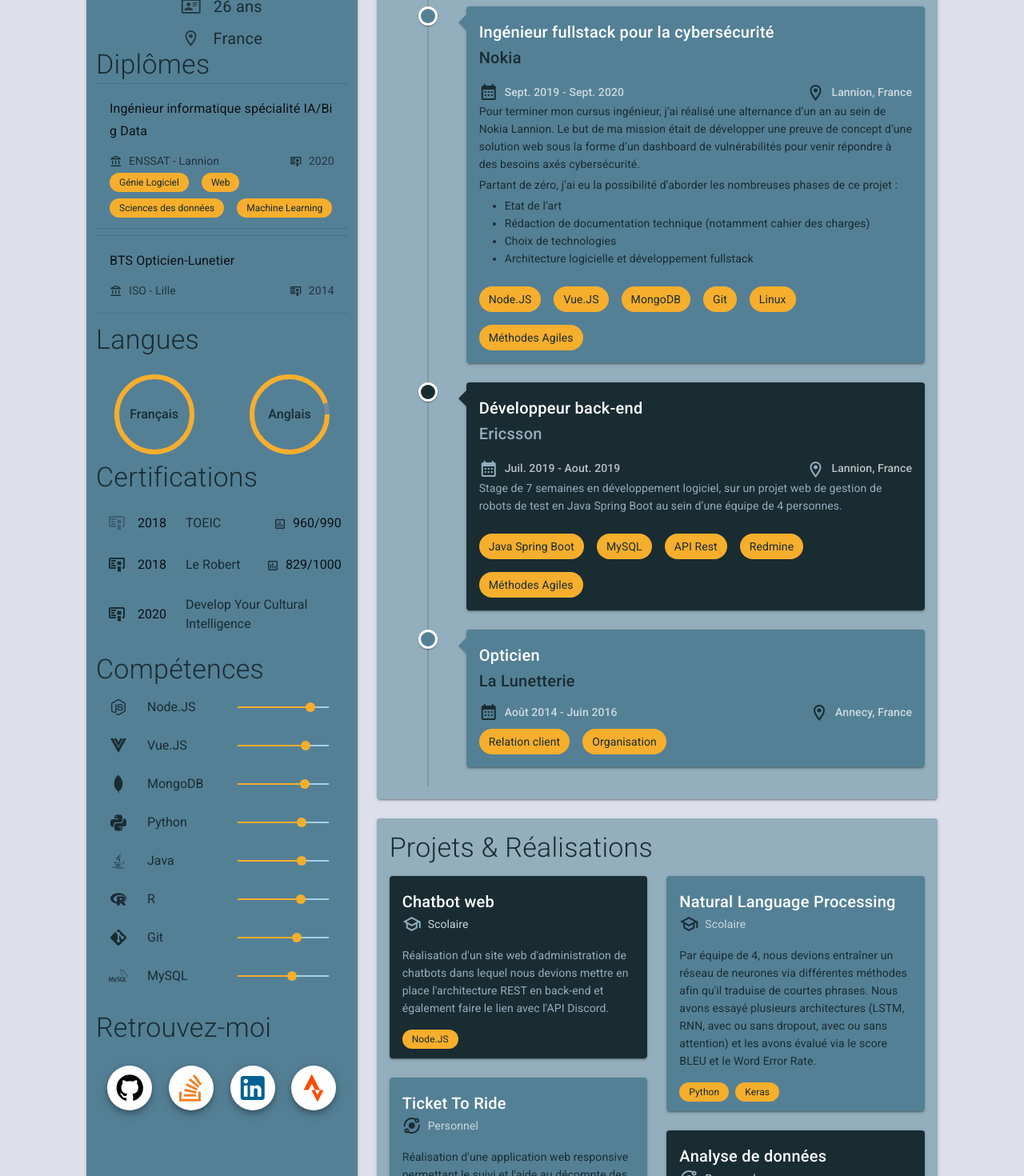
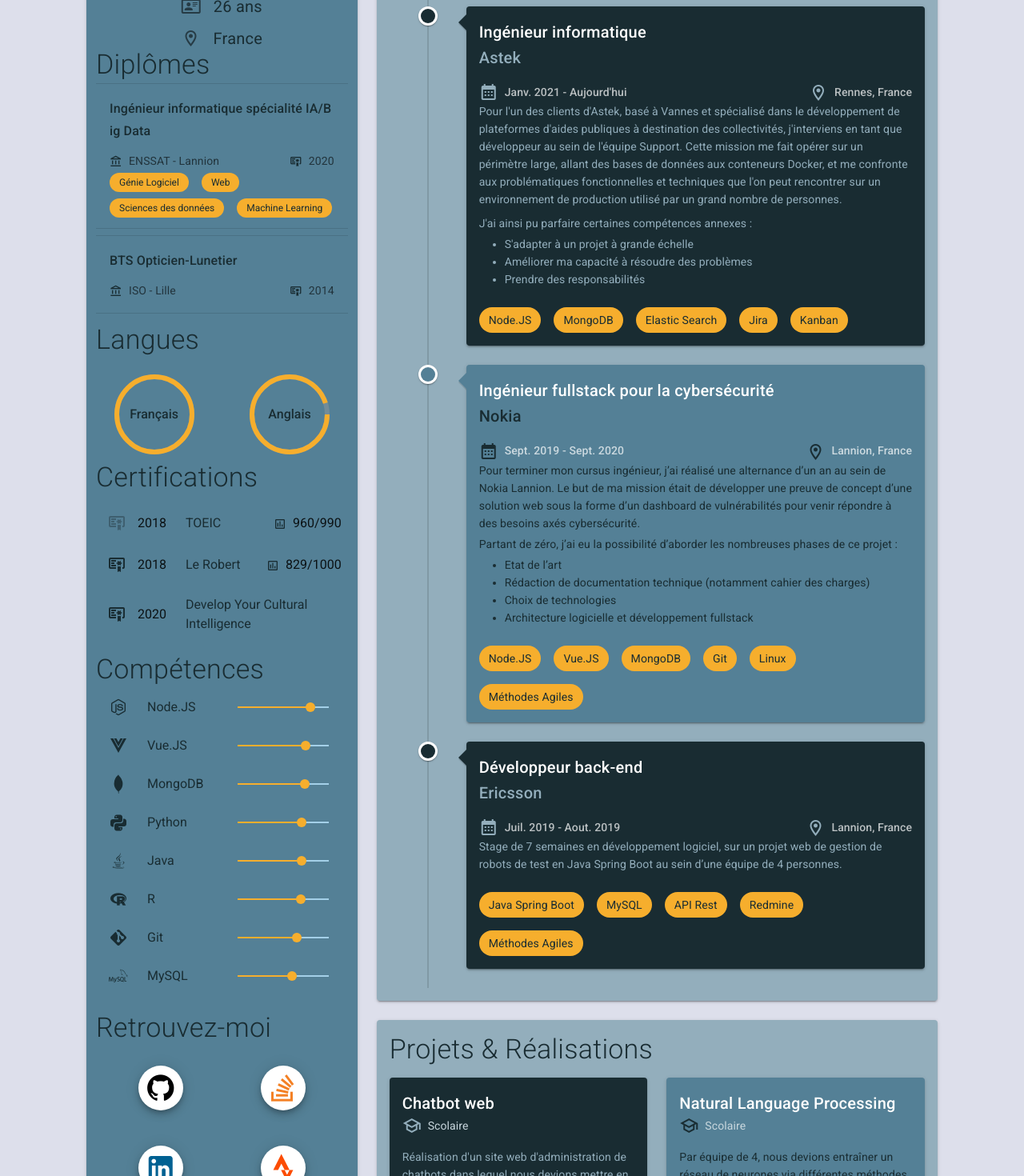
Before and after one commit to jrmdel/jrmdel.github.io, a Vue app: page / in a window 1280 px wide. Shown: the part 520-1990 px from the top of the page at 80% size. Built offline with nearby package versions, Linux system fonts and the light colour scheme.

Commit message:
feat(experience): add new experience

```diff
--- a/src/components/Diploma.vue
+++ b/src/components/Diploma.vue
@@ -9,7 +9,7 @@
                     <v-divider></v-divider>
                     <v-card outlined color="primary">
                         <v-card-title>
-                            <span class="text-subtitle-1">{{d.title}}</span>
+                            <span class="text-subtitle-1 tertiary--text font-weight-medium">{{d.title}}</span>
                         </v-card-title>
                         <v-card-subtitle>
                             <v-row align="center" justify="space-between">
--- a/src/components/Experiences.vue
+++ b/src/components/Experiences.vue
@@ -4,19 +4,29 @@
         <v-card-text>
             <div class="hidden-xs-only">
                 <v-timeline dense align-top>
+                    <v-timeline-item small color="tertiary">
+                        <Astek/>
+                    </v-timeline-item>
                     <v-timeline-item small color="primary">
                         <Nokia/>
                     </v-timeline-item>
                     <v-timeline-item small color="tertiary">
                         <Ericsson/>
                     </v-timeline-item>
+                    <!--
                     <v-timeline-item small color="primary">
                         <Lunetterie/>
                     </v-timeline-item>
+                    -->
                 </v-timeline>
             </div>
             <div class="hidden-sm-and-up">
                 <v-container fluid>
+                    <v-row>
+                        <v-col cols="12">
+                            <Astek/>
+                        </v-col>
+                    </v-row>
                     <v-row>
                         <v-col cols="12">
                             <Nokia/>
@@ -27,11 +37,13 @@
                             <Ericsson/>
                         </v-col>
                     </v-row>
+                    <!--
                     <v-row>
                         <v-col cols="12">
                             <Lunetterie/>
                         </v-col>
                     </v-row>
+                    -->
                 </v-container>
             </div>
         </v-card-text>
@@ -41,13 +53,15 @@
 <script>
 import Nokia from "@/components/experiences/Nokia";
 import Ericsson from "@/components/experiences/Ericsson";
-import Lunetterie from "@/components/experiences/Lunetterie";
+//import Lunetterie from "@/components/experiences/Lunetterie";
+import Astek from '@/components/experiences/Astek.vue';
 
 export default {
     components:{
+        Astek,
         Nokia,
         Ericsson,
-        Lunetterie
+        //Lunetterie
     },
 }
 </script>
--- a/src/components/FindMe.vue
+++ b/src/components/FindMe.vue
@@ -5,7 +5,7 @@
                 <v-col>Retrouvez-moi</v-col>
             </v-row>
             <!--Standard display except on medium screens-->
-            <v-row align="center" justify="space-around" class="pa-4 hidden-md-only">
+            <v-row align="center" justify="space-around" class="pa-4 hidden-md-and-up">
                 <v-tooltip bottom v-for="(site,i) in sites" :key="i">
                     <template v-slot:activator="{ on, attrs }">
                         <v-btn v-bind="attrs" v-on="on" fab :color="site.back" :href="site.link" target="_blank">
@@ -16,9 +16,9 @@
                 </v-tooltip>
             </v-row>
             <!--Visible as 2 rows only on md-->
-            <v-row align="center" class="pa-4 hidden-sm-and-down hidden-lg-and-up">
+            <v-row align="center" class="pa-4 hidden-sm-and-down">
                 <v-col cols="6" v-for="(site,i) in sites" :key="i">
-                    <v-row justify="center" class="mb-4">
+                    <v-row justify="center" class="mb-4 mb-md-8">
                         <v-tooltip bottom transition="scale-transition">
                             <template v-slot:activator="{ on, attrs }">
                                 <v-btn fab v-bind="attrs" v-on="on" :color="site.back" :href="site.link" target="_blank">
--- /dev/null
+++ b/src/components/experiences/Astek.vue
@@ -0,0 +1,59 @@
+<template>
+    <v-hover v-slot="{ hover }">
+        <v-card dark color="tertiary">
+            <v-card-title class="text-wrap">Ingénieur informatique</v-card-title>
+            <v-card-subtitle>
+                <span class="primaryLight--text text-h6">Astek</span>
+            </v-card-subtitle>
+            <v-card-text class="mt-n3 text-subtitle-2 ">
+                <v-row align="center" justify="space-between">
+                    <v-col cols="auto">
+                        <v-icon color="primaryLight">mdi-calendar-month</v-icon>
+                        <span class="ml-2">Janv. 2021 - Aujourd'hui</span>
+                    </v-col>
+                    <v-col cols="auto">
+                        <v-icon color="primaryLight">mdi-map-marker-outline</v-icon>
+                        <span class="ml-2">Rennes, France</span>
+                    </v-col>
+                </v-row>
+            </v-card-text>
+            <v-card-text class="mt-n8 primaryLight--text">
+                <div>
+                    Pour l'un des clients d'Astek, basé à Vannes et spécialisé dans le développement de plateformes
+                    d'aides publiques à destination des collectivités, j'interviens en tant que développeur
+                    au sein de l'équipe Support. Cette mission me fait opérer sur un périmètre large, allant des
+                    bases de données aux conteneurs Docker, et me confronte aux problématiques fonctionnelles et techniques
+                    que l'on peut rencontrer sur un environnement de production utilisé par un grand nombre de personnes.
+                </div>
+                <div class="mt-2">
+                            J'ai ainsi pu parfaire certaines compétences annexes :
+                        </div>
+                        <ul class="ml-2 mt-1">
+                            <li>S'adapter à un projet à grande échelle</li>
+                            <li>Améliorer ma capacité à résoudre des problèmes</li>
+                            <li>Prendre des responsabilités</li>
+                        </ul>
+                <v-expand-transition>
+                    <div v-if="hover">
+
+                    </div>
+                </v-expand-transition>
+            </v-card-text>
+            <v-card-actions>
+                <v-row no-gutters class="mt-n2">
+                    <v-col cols="auto" v-for="(skill, i) in skills" :key="i">
+                        <v-chip class="tertiary--text ma-2" color="warning">{{skill}}</v-chip>
+                    </v-col>
+                </v-row>
+            </v-card-actions>
+        </v-card>
+    </v-hover>
+</template>
+
+<script>
+export default {
+    data:()=>({
+        skills: ["Node.JS", "MongoDB", "Elastic Search", "Jira", "Kanban"]
+    })
+}
+</script>
--- a/src/components/projects/TicketToRide.vue
+++ b/src/components/projects/TicketToRide.vue
@@ -9,8 +9,8 @@
         </v-card-subtitle>
         <v-card-text>
             <div class="tertiary--text">
-                Réalisation d'une application web responsive permettant le suivi et l'aide au décompte des points
-                lors d'une partie du jeu <span class="font-italic">Les Aventuriers du Rail Autout du Monde</span>.
+                Développement d'une application web responsive et serverless permettant le suivi et l'aide au décompte des points
+                lors d'une partie du jeu <span class="font-italic">Les Aventuriers du Rail Autour du Monde</span>.
                 Les parties sont stockées sur Firebase et consultables en temps réel par les joueurs.euses.
             </div>
         </v-card-text>
```
